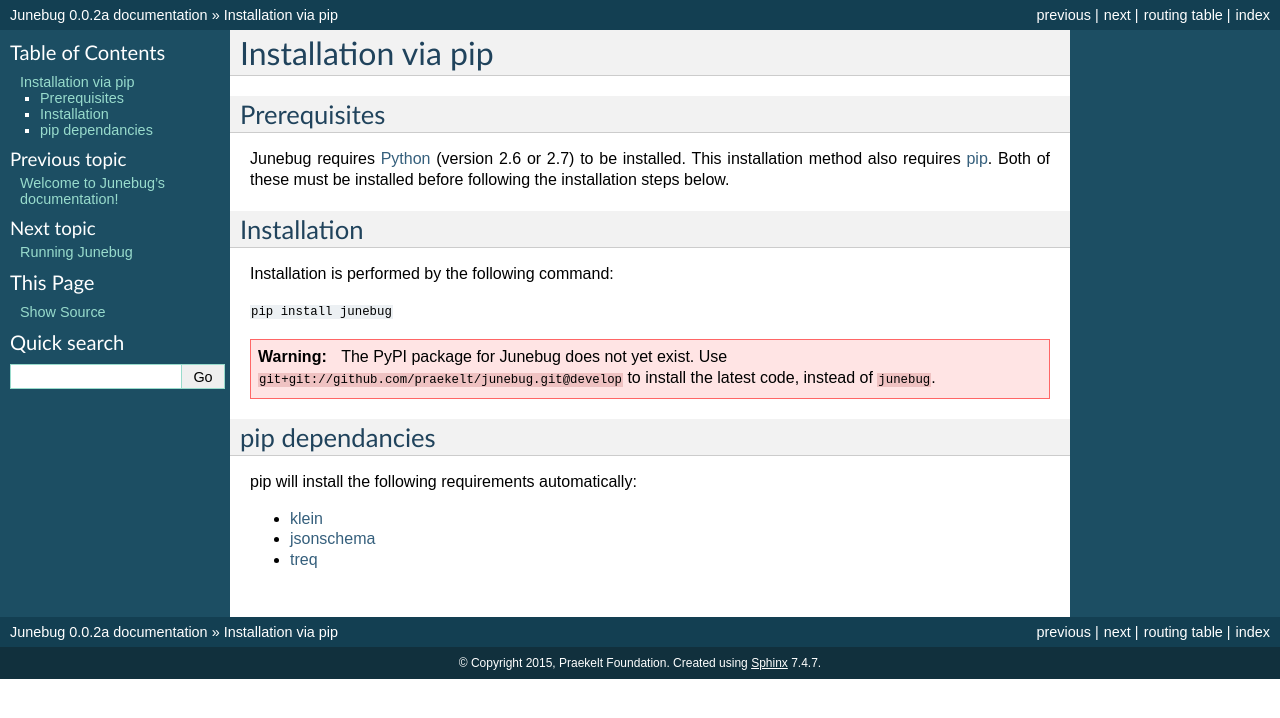
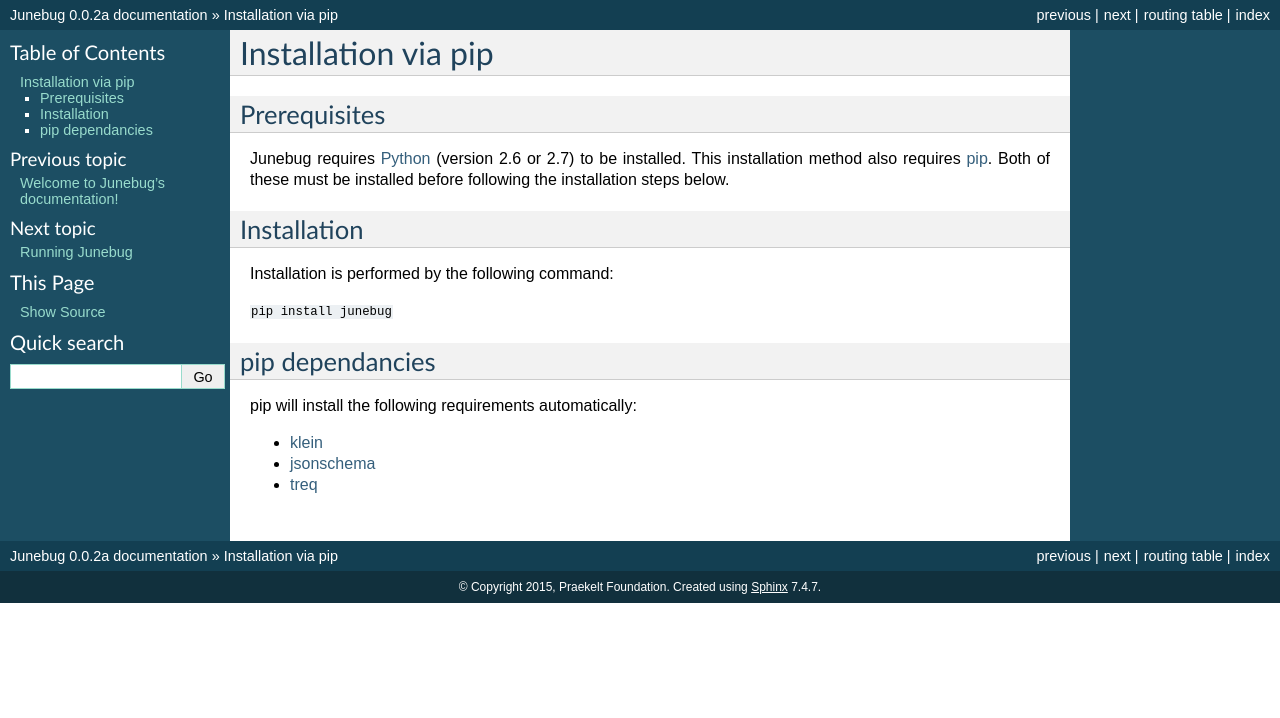
Before and after one commit to praekeltfoundation/junebug, a Sphinx documentation site: the page built from docs/installation.rst, in a window 1280 px wide. Shown: the top 718 px of the page. Built offline with Sphinx 7.4.7, drawn with Linux system fonts in a browser that asks for light colours.

Commit message:
Remove warning about Junebug PyPI package not existing (package now exists).

```diff
--- a/docs/installation.rst
+++ b/docs/installation.rst
@@ -2,7 +2,6 @@
 
 Installation via pip
 ====================
-
 
 Prerequisites
 -------------
@@ -13,20 +12,17 @@
 .. _Python: https://www.python.org/
 .. _pip: https://pip.pypa.io/en/latest/index.html
 
+
 Installation
 ------------
 Installation is performed by the following command:
 
 ``pip install junebug``
 
-.. warning::
-
-    The PyPI package for Junebug does not yet exist. Use
-    ``git+git://github.com/praekelt/junebug.git@develop`` to install the
-    latest code, instead of ``junebug``.
 
 pip dependancies
 ----------------
+
 pip will install the following requirements automatically:
 
 * `klein`_
```
